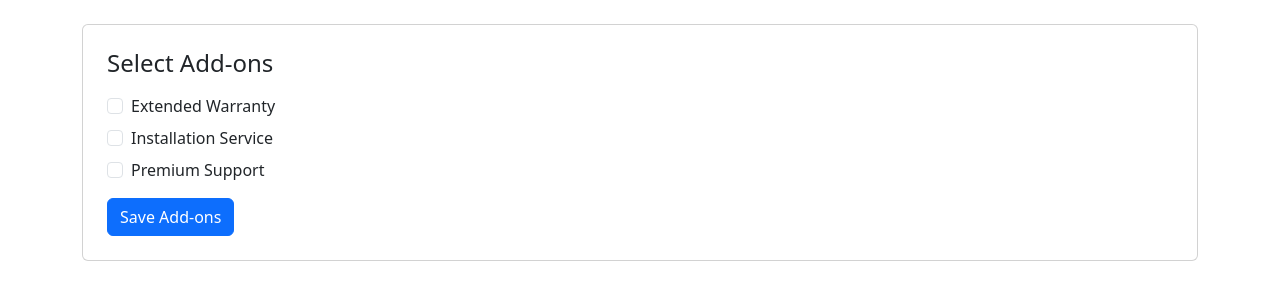
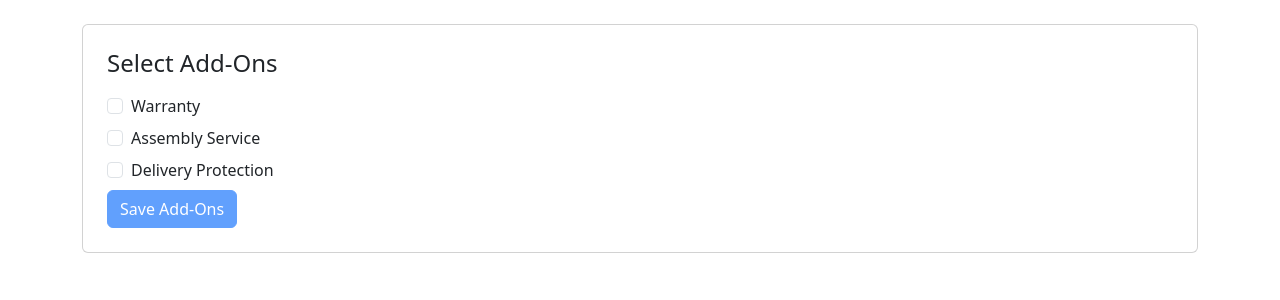
Before and after one commit to CHETAN1675/configuraPro, a React (Vite) app: page /addons in a window 1280 px wide. Shown: the top 300 px of the page. Built offline with nearby package versions, Linux system fonts and the light colour scheme.

Commit message:
Connect AddOns selections to Redux

```diff
--- a/src/features/configurator/configuratorSlice.jsx
+++ b/src/features/configurator/configuratorSlice.jsx
@@ -8,6 +8,7 @@ const initialState = {
     depth: "",
   },
    capacity: "",
+    addOns: [],
   material: "",
 };
 
@@ -41,6 +42,9 @@ const configuratorSlice = createSlice({
         state.error = "";
       }
     },
+     setAddOns(state, action) {
+      state.addOns = action.payload;
+    },
     resetConfigurator() {
       return initialState;
     },
@@ -51,7 +55,8 @@ export const { setProductType,
                setDimensions,
                setCapacity,
                setMaterial,
-               resetConfigurator
+                setAddOns,
+               resetConfigurator,
                } = configuratorSlice.actions;
 
 export default configuratorSlice.reducer;
--- a/src/features/configurator/steps/AddOns.jsx
+++ b/src/features/configurator/steps/AddOns.jsx
@@ -1,35 +1,52 @@
-import { Container, Card, Form, Button } from "react-bootstrap";
+import { useDispatch, useSelector } from "react-redux";
+import { Container, Card, Form, Button, Alert } from "react-bootstrap";
+import { setAddOns } from "../configuratorSlice";
+import { useState } from "react";
 
 export default function AddOns() {
+  const dispatch = useDispatch();
+  const selectedAddOns = useSelector((state) => state.configurator.addOns);
+  const error = useSelector((state) => state.configurator.error);
+
+  const [localAddOns, setLocalAddOns] = useState(selectedAddOns);
+
+  const addOnsOptions = ["Warranty", "Assembly Service", "Delivery Protection"];
+
+  const toggleAddOn = (addOn) => {
+    if (localAddOns.includes(addOn)) {
+      setLocalAddOns(localAddOns.filter((item) => item !== addOn));
+    } else {
+      setLocalAddOns([...localAddOns, addOn]);
+    }
+  };
+
   const handleSubmit = (e) => {
     e.preventDefault();
-    console.log("Add-ons selected");
+    dispatch(setAddOns(localAddOns));
+    console.log("Saved AddOns:", localAddOns);
   };
 
   return (
     <Container className="mt-4">
       <Card className="p-4">
-        <h4 className="mb-3">Select Add-ons</h4>
+        <h4 className="mb-3">Select Add-Ons</h4>
+
+        {error && <Alert variant="danger">{error}</Alert>}
 
         <Form onSubmit={handleSubmit}>
-          <Form.Check
-            type="checkbox"
-            label="Extended Warranty"
-            className="mb-2"
-          />
-          <Form.Check
-            type="checkbox"
-            label="Installation Service"
-            className="mb-2"
-          />
-          <Form.Check
-            type="checkbox"
-            label="Premium Support"
-            className="mb-3"
-          />
+          {addOnsOptions.map((addOn) => (
+            <Form.Check
+              key={addOn}
+              type="checkbox"
+              label={addOn}
+              checked={localAddOns.includes(addOn)}
+              onChange={() => toggleAddOn(addOn)}
+              className="mb-2"
+            />
+          ))}
 
-          <Button type="submit">
-            Save Add-ons
+          <Button type="submit" disabled={localAddOns.length === 0}>
+            Save Add-Ons
           </Button>
         </Form>
       </Card>
```
